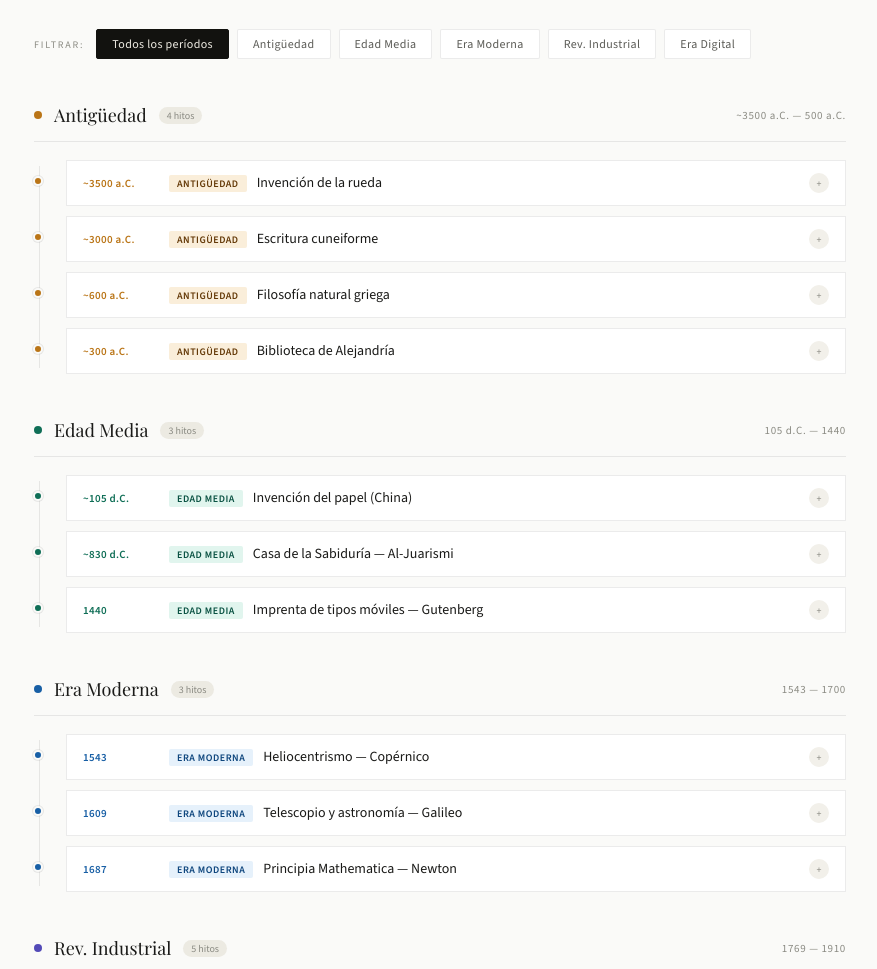
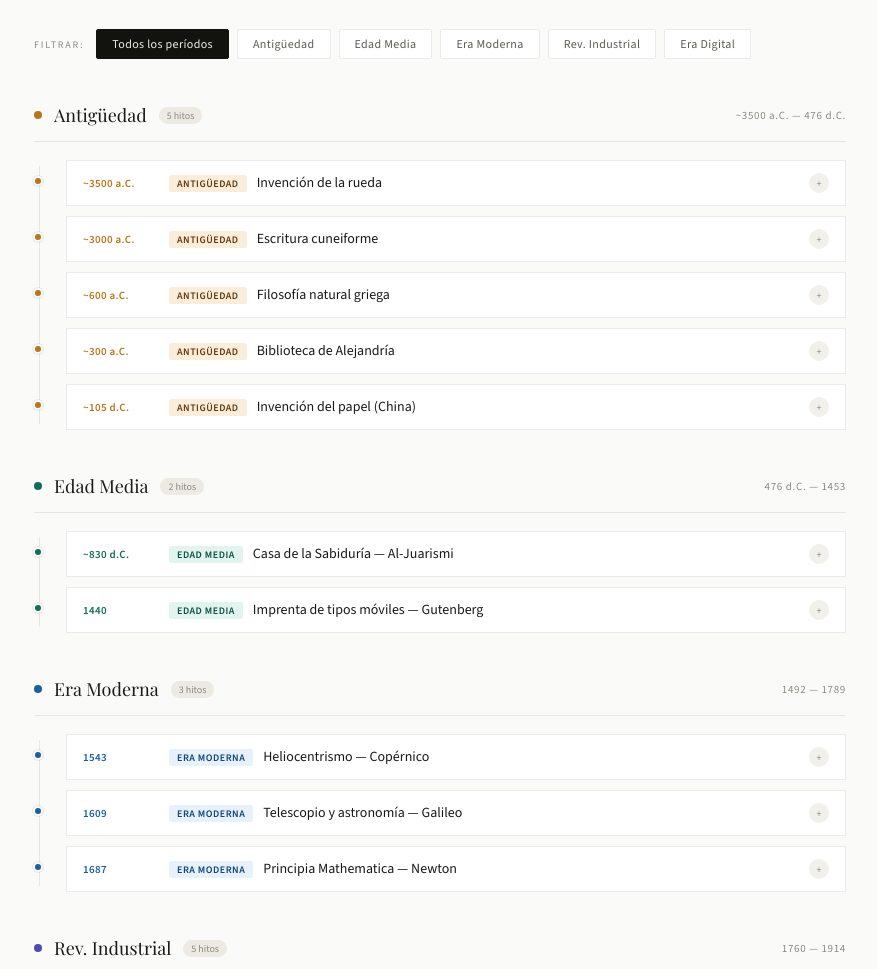
Before and after one commit to romiinavera/linea-del-tiempo, a plain HTML site: page index.html in a window 1280 px wide. Shown: the part 478-1447 px from the top of the page, without its empty margins (200-1077 px from the left). Drawn offline with nearby package versions, Linux system fonts and the light colour scheme; a web font is replaced by a local one.

Commit message:
actualización fechas

```diff
--- a/index.html
+++ b/index.html
@@ -281,10 +281,10 @@ body { font-family:'Source Sans 3',sans-serif; background:var(--bg); color:var(-
 
 <script>
 const ERAS_DEF = [
-  {id:'antigua',    label:'Antigüedad',      range:'~3500 a.C. — 500 a.C.', color:'#BA7517'},
-  {id:'media',      label:'Edad Media',      range:'105 d.C. — 1440',       color:'#0F6E56'},
-  {id:'moderna',    label:'Era Moderna',     range:'1543 — 1700',            color:'#185FA5'},
-  {id:'industrial', label:'Rev. Industrial', range:'1769 — 1910',            color:'#534AB7'},
+  {id:'antigua',    label:'Antigüedad',      range:'~3500 a.C. — 476 d.C.', color:'#BA7517'},
+  {id:'media',      label:'Edad Media',      range:'476 d.C. — 1453',       color:'#0F6E56'},
+  {id:'moderna',    label:'Era Moderna',     range:'1492 — 1789',            color:'#185FA5'},
+  {id:'industrial', label:'Rev. Industrial', range:'1760 — 1914',            color:'#534AB7'},
   {id:'digital',    label:'Era Digital',     range:'1945 — presente',        color:'#993C1D'},
 ];
 
@@ -294,7 +294,7 @@ const HTL_HITOS = [
   {yr:'~600 a.C.',  nm:'Filosofía griega',  era:'antigua',    c:'#BA7517'},
   {yr:'~300 a.C.',  nm:'Alejandría',        era:'antigua',    c:'#BA7517'},
   {yr:'~250 a.C.',  nm:'Arquímedes',        era:'antigua',    c:'#BA7517'},
-  {yr:'105 d.C.',   nm:'El papel',          era:'media',      c:'#0F6E56'},
+  {yr:'105 d.C.',   nm:'El papel',          era:'antigua',    c:'#BA7517'},
   {yr:'~830 d.C.',  nm:'Casa Sabiduría',    era:'media',      c:'#0F6E56'},
   {yr:'1440',       nm:'Imprenta',          era:'media',      c:'#0F6E56'},
   {yr:'1543',       nm:'Copérnico',         era:'moderna',    c:'#185FA5'},
@@ -464,8 +464,8 @@ const events = [
   },
   {
     year:"~105 d.C.",
-    era:"media",
-    badge:"Edad Media",
+    era:"antigua",
+    badge:"Antigüedad",
     title:"Invención del papel (China)",
     detail:"<p>Cai Lun (dinastía Han) perfeccionó la fabricación del papel con fibras vegetales como corteza y trapos. Este material resultó más accesible que otros soportes de escritura y su técnica se mantuvo en secreto durante siglos antes de difundirse hacia el mundo árabe y, posteriormente, a Europa (Historia de los Materiales — UBU, s.f.).</p><p>Su aparición facilitó la producción de documentos y la difusión del conocimiento, permitiendo una mayor circulación de ideas y contribuyendo al desarrollo cultural y administrativo de las sociedades.</p>",
     ficha:[
```
